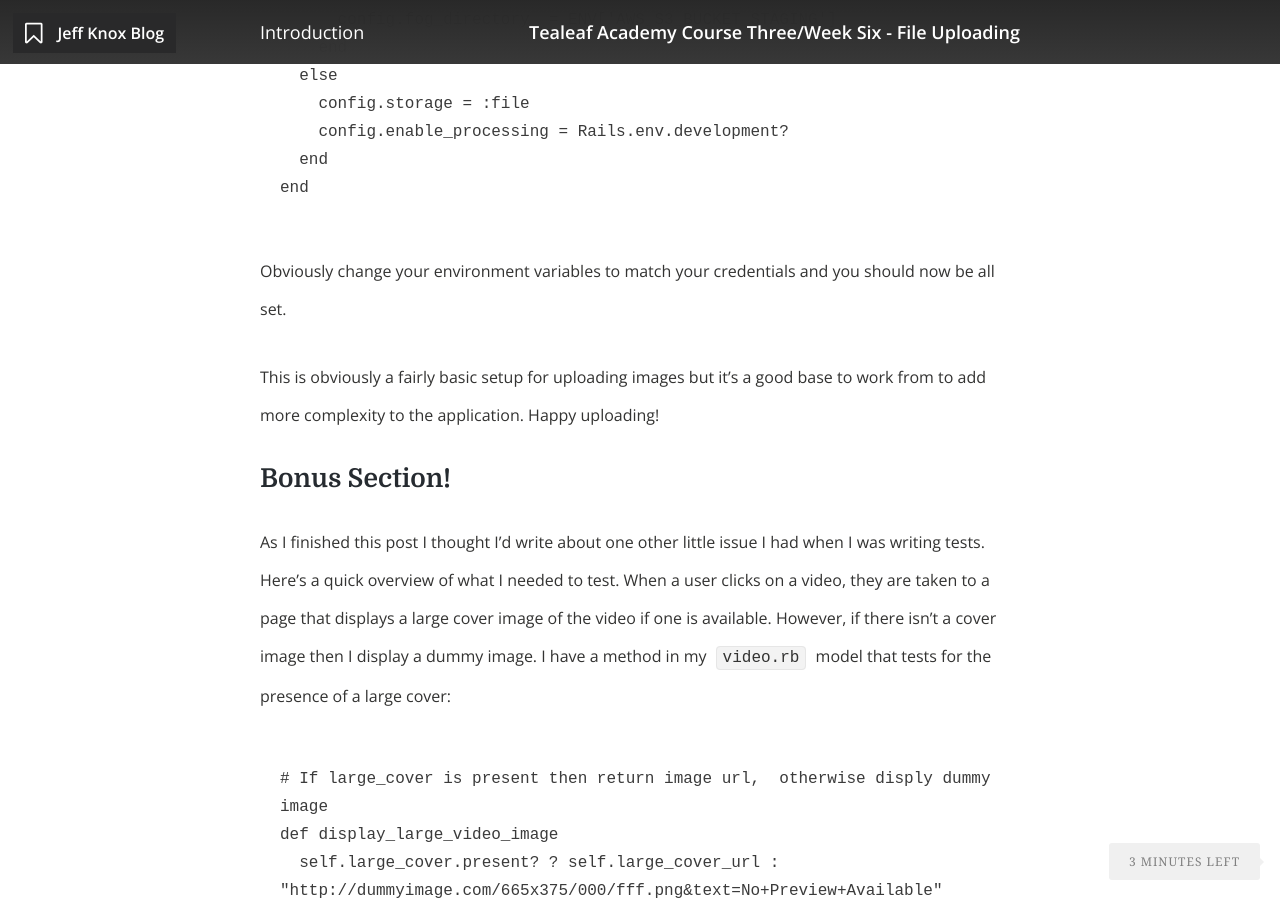
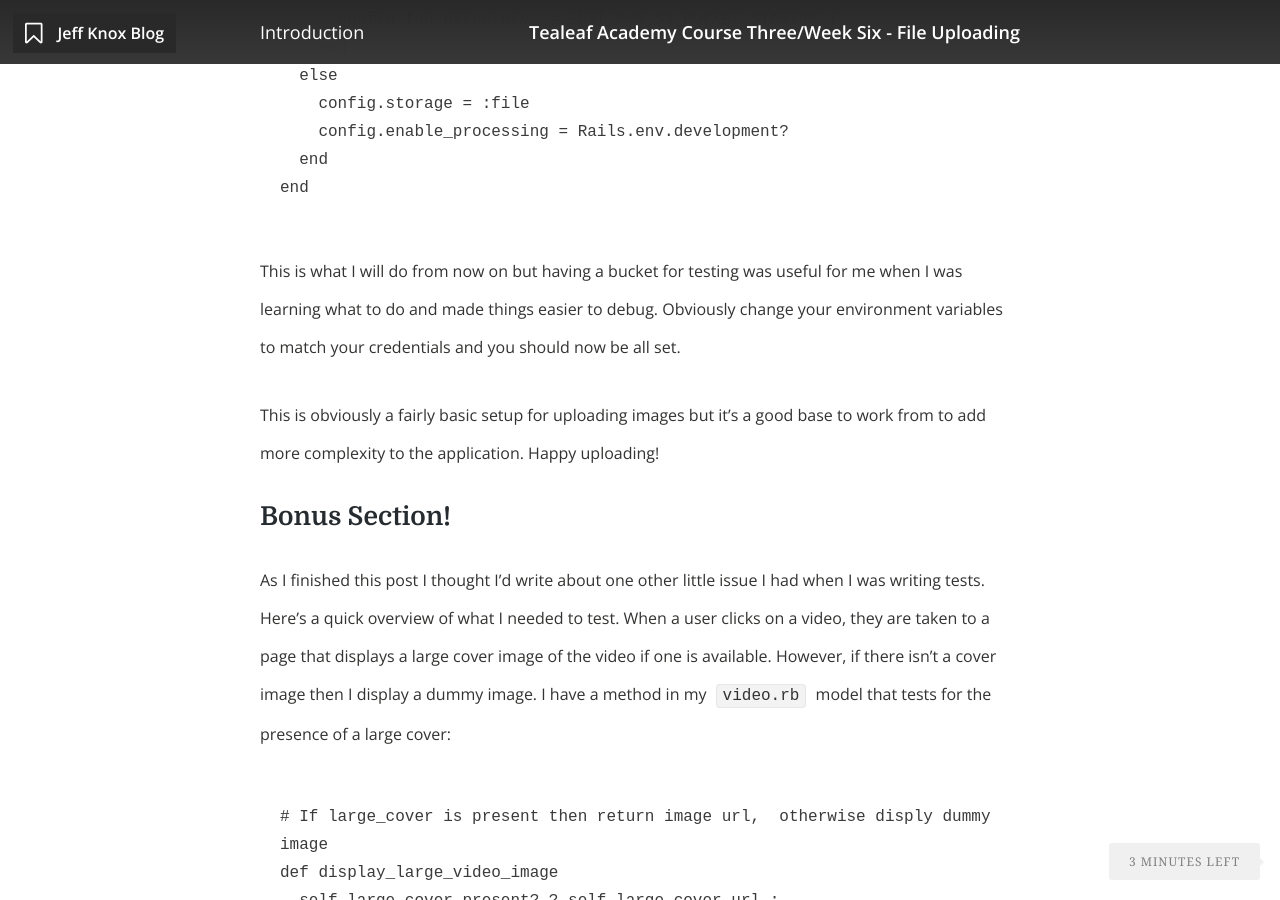
Before and after one commit to knoxjeffrey/knoxjeffrey.github.io, a Jekyll site: the page built from _posts/2015-03-23-course-three-week-six-file-uploading.markdown, in a window 1280 px wide and 900 px high, scrolled down 4130 px. Built offline with Jekyll 4.4.1, drawn with Linux system fonts in a browser that asks for light colours; nearby versions of some CDN libraries.

Commit message:
edit file uploading

```diff
--- a/_posts/2015-03-23-course-three-week-six-file-uploading.markdown
+++ b/_posts/2015-03-23-course-three-week-six-file-uploading.markdown
@@ -105,7 +105,7 @@ You will notice that I have setup 3 separate buckets so I can test the functiona
       end
     end
 
-Obviously change your environment variables to match your credentials and you should now be all set.
+This is what I will do from now on but having a bucket for testing was useful for me when I was learning what to do and made things easier to debug.  Obviously change your environment variables to match your credentials and you should now be all set.
 
 This is obviously a fairly basic setup for uploading images but it's a good base to work from to add more complexity to the application.  Happy uploading!
 
```
